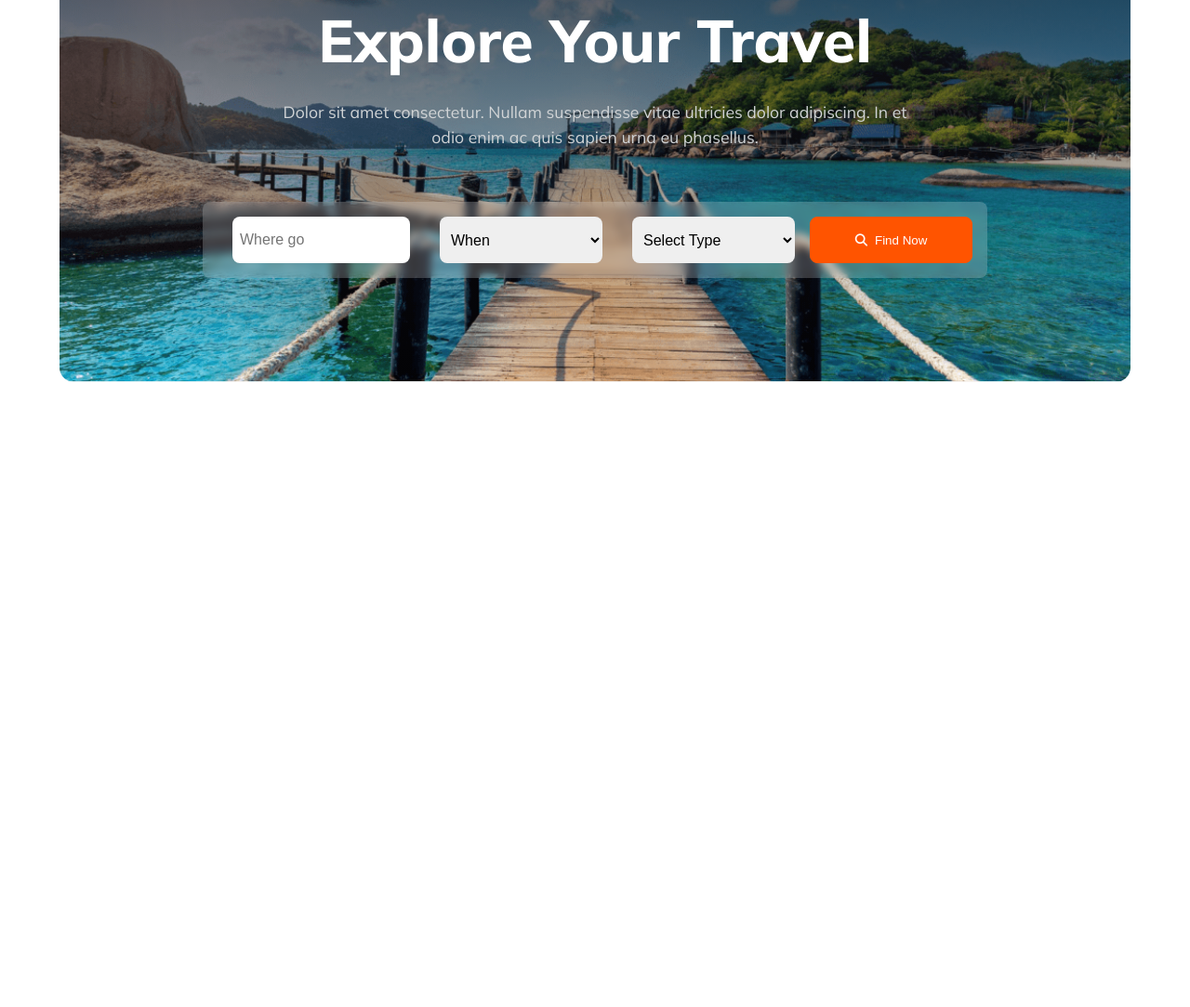
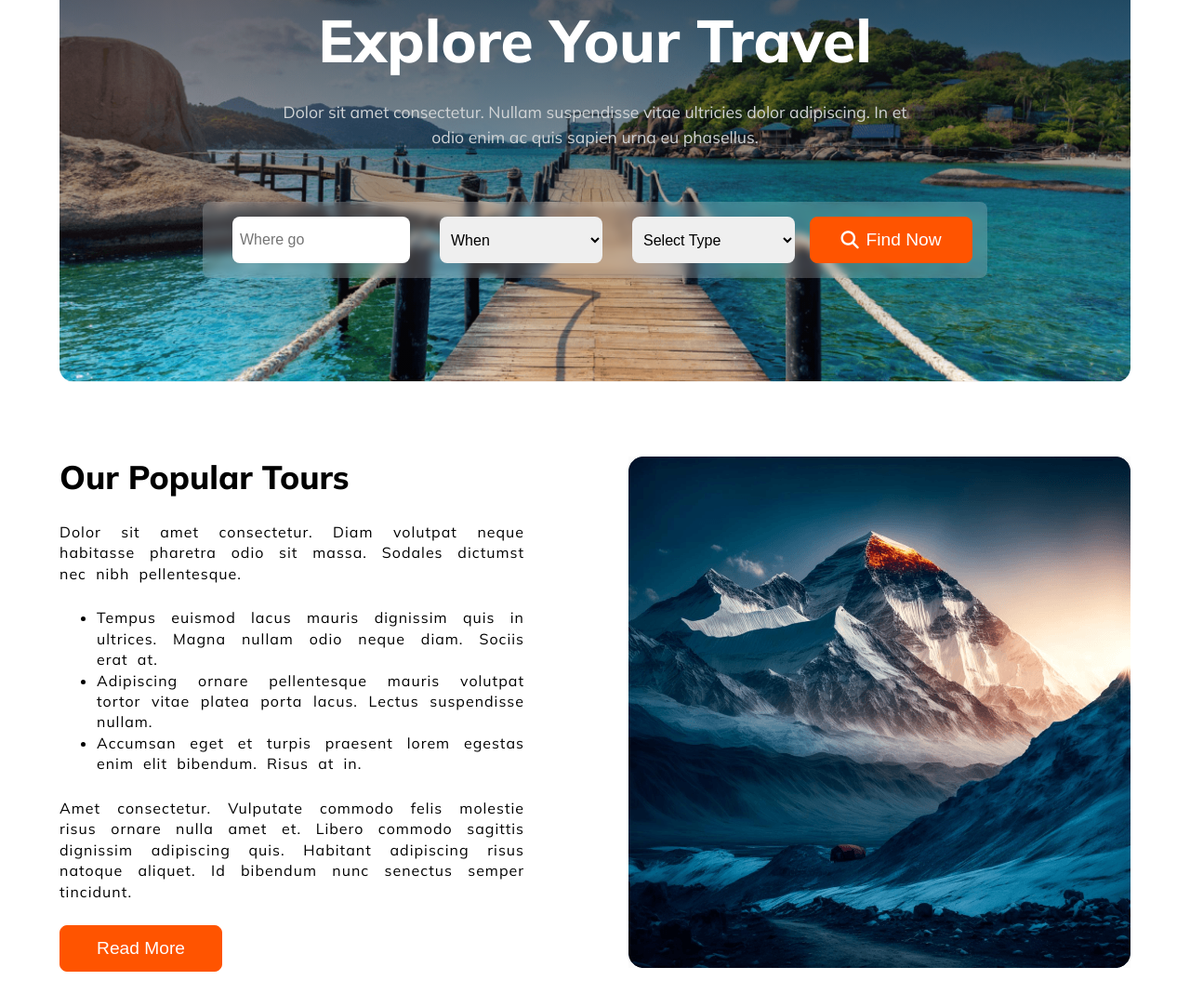
Before and after one commit to ahasan-ullah/B9-A2-Solution-PH, a plain HTML site: page index.html in a window 1280 px wide. Shown: the part 325-1408 px from the top of the page at 93% size. Before the commit the page ends 816 px from the top, so only its background shows below. Drawn offline with Linux system fonts and the light colour scheme.

Commit message:
popular section added

```diff
--- a/index.html
+++ b/index.html
@@ -9,7 +9,6 @@
 </head>
 <body class="mulish-font">
 
-  <!-- navbar -->
   <nav class="container nav-bar">
   <div class="logo">
     <img src="images/Group 40071 (2).png" alt="">
@@ -41,5 +40,22 @@
   </div>
   </section>
 
+  <section class="container popular-section">
+    <div class="text-content">
+      <h3>Our Popular Tours</h3>
+      <p>Dolor sit amet consectetur. Diam volutpat neque habitasse pharetra odio sit massa. Sodales dictumst nec nibh pellentesque.</p>
+      <ul>
+        <li>Tempus euismod lacus mauris dignissim quis in ultrices. Magna nullam odio neque diam. Sociis erat at.</li>
+        <li>Adipiscing ornare pellentesque mauris volutpat tortor vitae platea porta lacus. Lectus suspendisse nullam.</li>
+        <li> Accumsan eget et turpis praesent lorem egestas enim elit bibendum. Risus at in.</li>
+      </ul>
+      <p>Amet consectetur. Vulputate commodo felis molestie risus ornare nulla amet et. Libero commodo sagittis dignissim adipiscing quis. Habitant adipiscing risus natoque aliquet. Id bibendum nunc senectus semper tincidunt.</p>
+      <button class="btn-primary">Read More</button>
+    </div>
+    <div class="image">
+      <img src="images/Rectangle 4.png" alt="">
+    </div>
+  </section>
+
 </body>
 </html>
--- a/style/style.css
+++ b/style/style.css
@@ -46,6 +46,7 @@ p, li{
   color: white;
   border: 1px solid rgb(255,84,0);
   border-radius: 8px;
+  font-size: 1.2rem;
 }
 
 /* navbar */
@@ -125,3 +126,29 @@ input, select{
   border: none;
   font-size: 1rem;
 }
+
+/* popular section */
+.popular-section{
+  display: flex;
+  gap: 3rem;
+}
+
+.text-content{
+  display: flex;
+  flex-direction: column;
+  row-gap: 1rem;
+  justify-content: space-between;
+  padding-right: 4rem;
+}
+
+.text-content p, .text-content li{
+  text-align: justify;
+  font-size: 1rem;
+  line-height: 1.4rem;
+  word-spacing: 5px;
+  letter-spacing: 1px;
+}
+
+.text-content h3{
+  text-align: left;
+}
```
Lines whose indentation alone changed are shown as unchanged.
